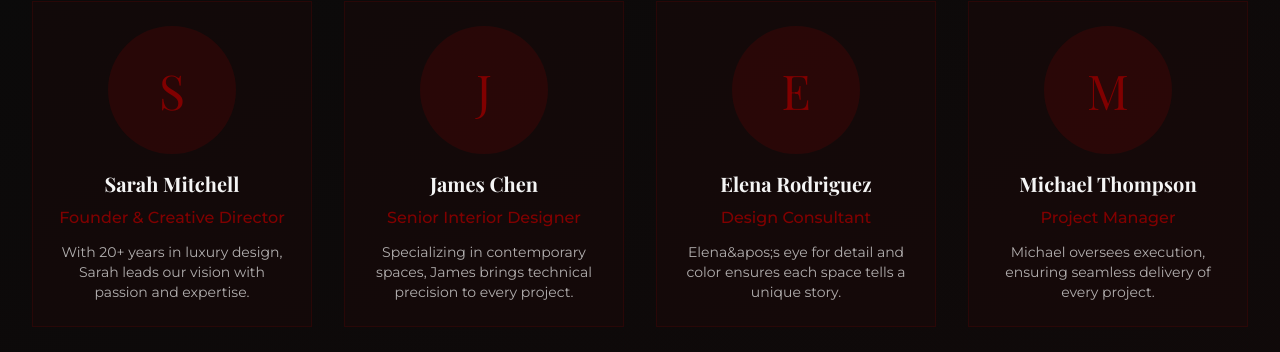
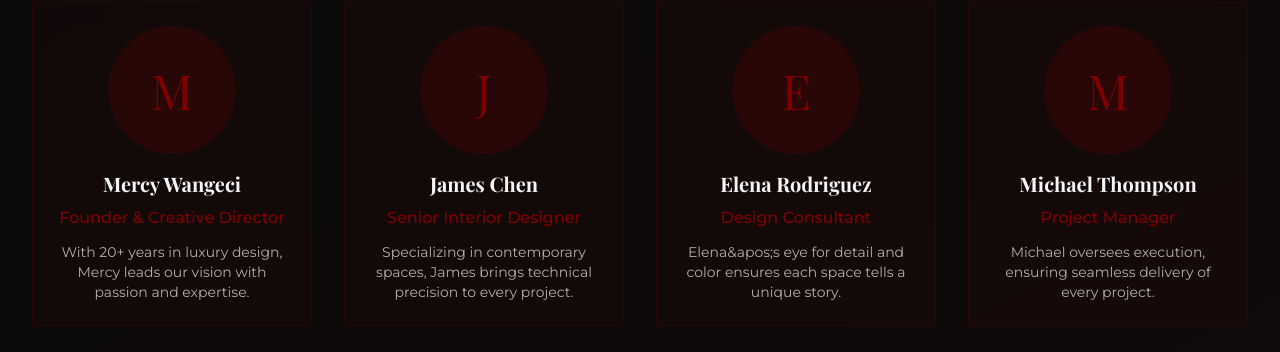
Before and after one commit to kellyworkos00-droid/eterna, a Next.js app: page /about in a window 1280 px wide. Shown: the part 2777-3129 px from the top of the page. Built offline with nearby package versions, Linux system fonts and the light colour scheme.

Commit message:
Update founder name to Mercy Wangeci

```diff
--- a/app/about/page.tsx
+++ b/app/about/page.tsx
@@ -36,9 +36,9 @@ const About = () => {
 
   const team = [
     {
-      name: 'Sarah Mitchell',
+      name: 'Mercy Wangeci',
       role: 'Founder & Creative Director',
-      bio: 'With 20+ years in luxury design, Sarah leads our vision with passion and expertise.',
+      bio: 'With 20+ years in luxury design, Mercy leads our vision with passion and expertise.',
     },
     {
       name: 'James Chen',
```
